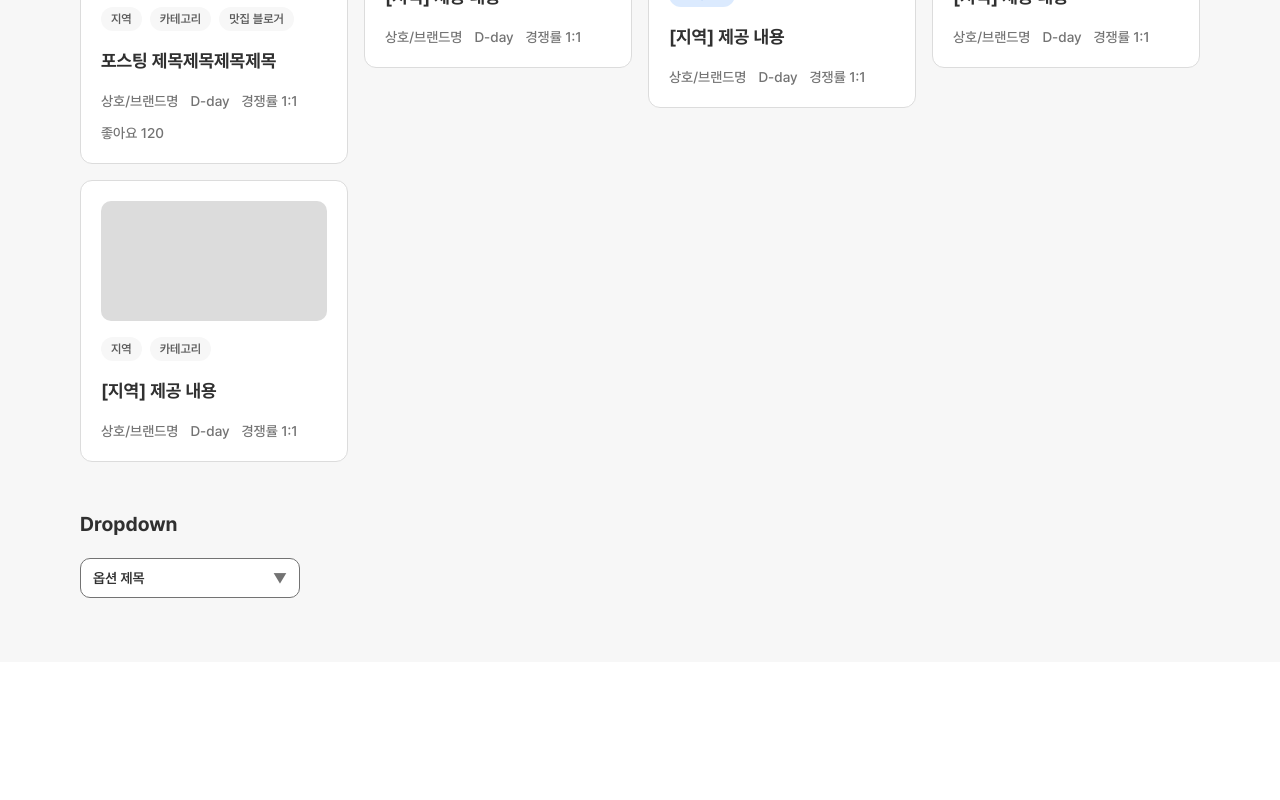
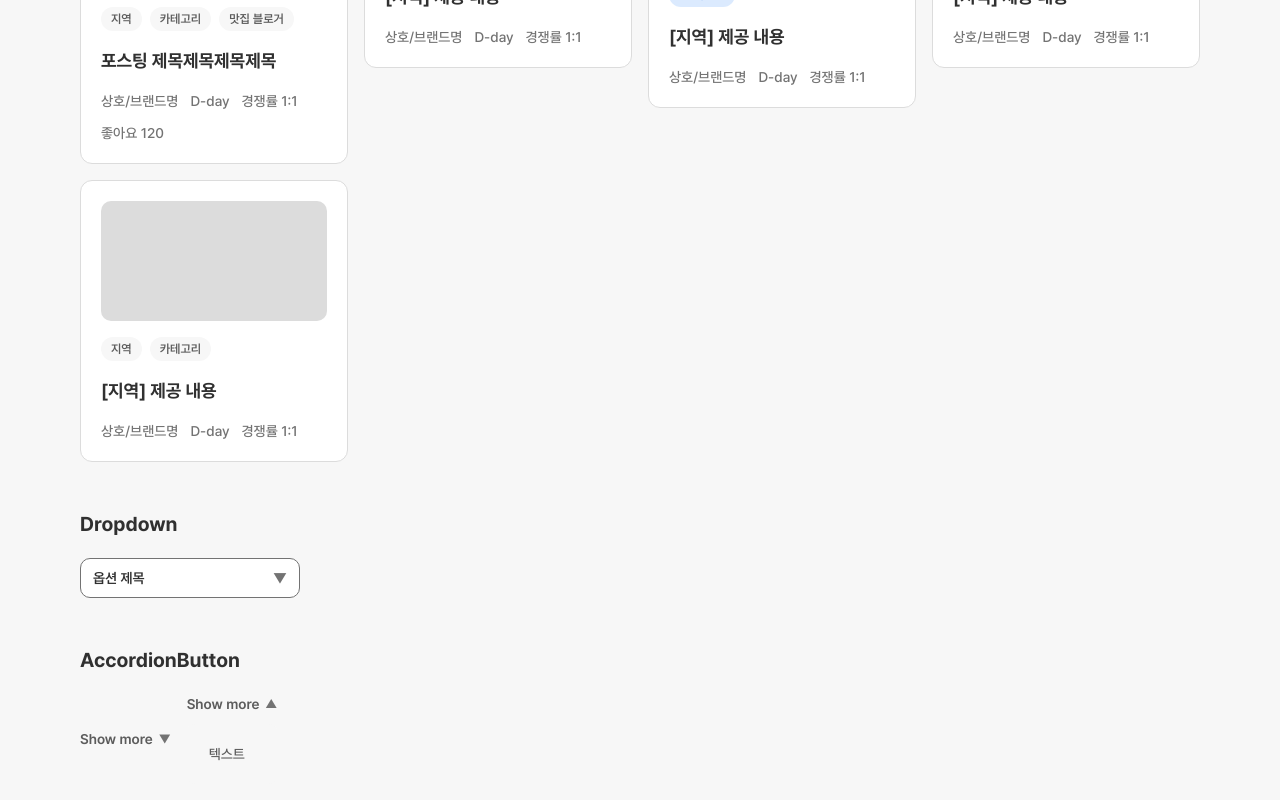
Before and after one commit to JECT-Study/JECT6--4th-Frontend, a Next.js app: page /components in a window 1280 px wide. Shown: the part 666-1466 px from the top of the page. Before the commit the page ends 1328 px from the top, so only its background shows below. Built offline with nearby package versions, Linux system fonts and the light colour scheme.

Commit message:
feat: 아코디언 버튼 컴포넌트 추가

```diff
--- a/src/app/components/page.tsx
+++ b/src/app/components/page.tsx
@@ -1,4 +1,4 @@
-import { BlogCard, Button, Dropdown, Input } from '@/shared/ui'
+import { AccordionButton, BlogCard, Button, Dropdown, Input } from '@/shared/ui'
 
 export default function ComponentsPage() {
   return (
@@ -62,6 +62,14 @@ export default function ComponentsPage() {
             />
           </div>
         </section>
+
+        <section className="flex flex-col gap-5">
+          <h2 className="m-0 text-20 font-bold leading-28">AccordionButton</h2>
+          <div className="flex flex-wrap items-center gap-4">
+            <AccordionButton />
+            <AccordionButton defaultOpen />
+          </div>
+        </section>
       </div>
     </main>
   )
--- /dev/null
+++ b/src/shared/ui/accordion-button/AccordionButton.tsx
@@ -0,0 +1,42 @@
+'use client'
+
+import { useState } from 'react'
+import type { ButtonHTMLAttributes, ReactNode } from 'react'
+
+interface AccordionButtonProps extends ButtonHTMLAttributes<HTMLButtonElement> {
+  children?: ReactNode
+  defaultOpen?: boolean
+  label?: string
+}
+
+export function AccordionButton({
+  children = '텍스트',
+  className = '',
+  defaultOpen = false,
+  label = 'Show more',
+  ...props
+}: AccordionButtonProps) {
+  const [isOpen, setIsOpen] = useState(defaultOpen)
+
+  return (
+    <div className={['inline-flex flex-col gap-2.5', className].filter(Boolean).join(' ')}>
+      <button
+        aria-expanded={isOpen}
+        className="inline-flex cursor-pointer items-center gap-1.5 border-0 bg-transparent p-0 font-pretendard text-14 font-semibold leading-20 text-neutral_40 disabled:cursor-not-allowed disabled:text-neutral_70"
+        type="button"
+        onClick={() => setIsOpen(current => !current)}
+        {...props}
+      >
+        <span>{label}</span>
+        <span className="text-12 leading-16 text-neutral_50" aria-hidden>
+          {isOpen ? '▲' : '▼'}
+        </span>
+      </button>
+      {isOpen && (
+        <div className="rounded-lg bg-neutral_99 px-[22px] py-5 font-pretendard text-14 font-medium leading-20 text-neutral_40">
+          {children}
+        </div>
+      )}
+    </div>
+  )
+}
--- /dev/null
+++ b/src/shared/ui/accordion-button/index.ts
@@ -0,0 +1 @@
+export { AccordionButton } from './AccordionButton'
--- a/src/shared/ui/index.ts
+++ b/src/shared/ui/index.ts
@@ -1,3 +1,4 @@
+export { AccordionButton } from './accordion-button'
 export { BlogCard } from './blog-card'
 export type { BlogCardVariant } from './blog-card'
 export { Button } from './button'
```
